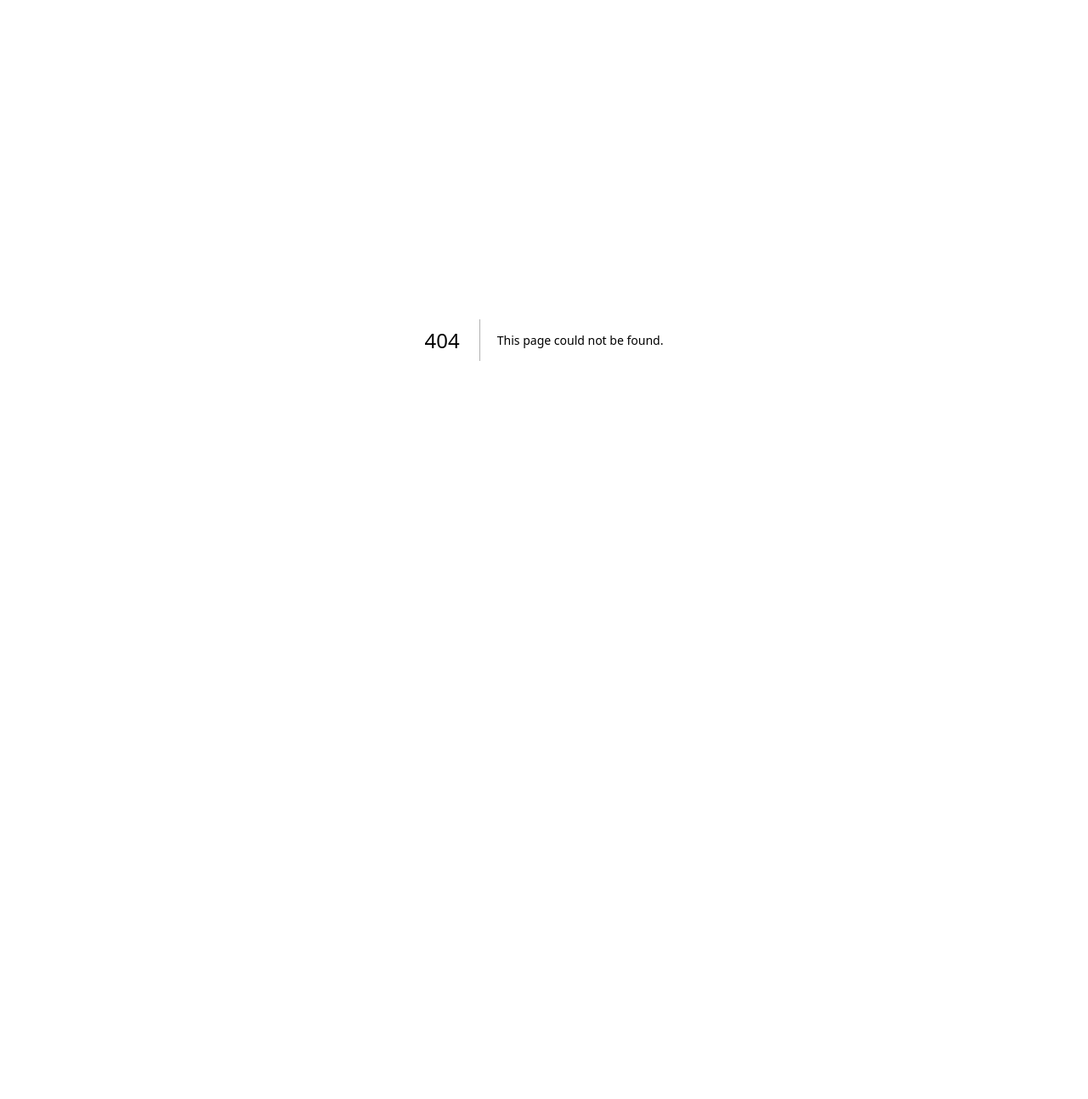
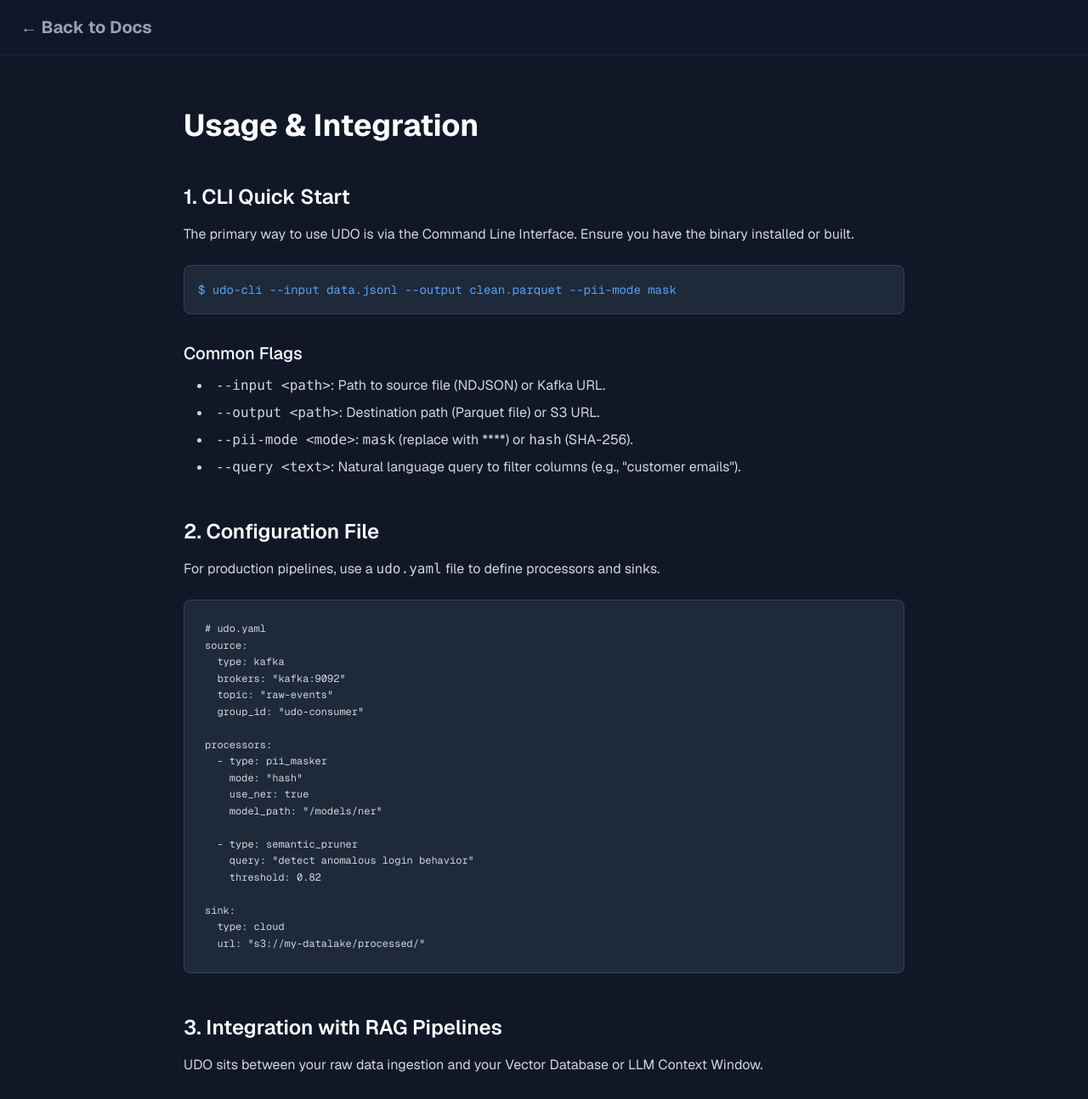
Before and after one commit to vikas-magar/udo, a Next.js app in the folder web/: page /docs/usage in a window 1280 px wide. Before the commit this address had no page. Shown: the top 1294 px of the page at 85% size. Before the commit the page ends 800 px from the top, so only its background shows below. Built offline with nearby package versions, Linux system fonts and the light colour scheme.

Commit message:
docs: remove status page, add usage documentation with examples

```diff
--- a/web/app/docs/page.tsx
+++ b/web/app/docs/page.tsx
@@ -17,9 +17,9 @@ export default function DocsIndex() {
         <h1 className="text-4xl font-bold mb-8">Documentation</h1>
         <div className="grid gap-6">
           <DocLink
-            href="/docs/status"
-            title="Project Status"
-            description="Current development status, implemented features, known gaps, and readiness assessment."
+            href="/docs/usage"
+            title="Usage & Integration"
+            description="Step-by-step guides for CLI usage, configuration, and integrating UDO into RAG pipelines."
           />
           <DocLink
             href="/docs/architecture"
--- a/web/app/docs/status/page.tsx
+++ /dev/null
@@ -1,67 +0,0 @@
-import Link from 'next/link';
-
-export default function ProjectStatus() {
-  return (
-    <div className="min-h-screen bg-gray-900 text-gray-100 font-sans">
-      <nav className="fixed w-full z-50 bg-gray-900/80 backdrop-blur-md border-b border-gray-800">
-        <div className="max-w-7xl mx-auto px-6 h-16 flex items-center justify-between">
-          <Link href="/docs" className="text-xl font-bold text-gray-400 hover:text-white">← Back to Docs</Link>
-        </div>
-      </nav>
-
-      <main className="pt-32 pb-20 px-6 max-w-4xl mx-auto text-gray-300">
-        <h1 className="text-4xl font-bold text-white mb-6">Project Status Report</h1>
-        <p className="mb-8 border-l-4 border-blue-500 pl-4 bg-gray-800/50 p-2 rounded-r">
-          <strong className="text-white">Date:</strong> 2026-01-18<br/>
-          <strong className="text-white">Version:</strong> 0.1.1
-        </p>
-
-        <h2 className="text-2xl font-semibold text-white mb-4 mt-12">1. Executive Summary</h2>
-        <p className="mb-6 leading-relaxed">
-          UDO (Universal Data Optimizer) is a Rust-based data processing pipeline designed for high-performance ETL tasks...
-        </p>
-
-        <h2 className="text-2xl font-semibold text-white mb-4 mt-12">2. Current State Analysis</h2>
-        <p className="mb-6">The codebase adheres to a modular architecture separating Core logic, IO adapters, Processors, and API interfaces.</p>
-
-        <h3 className="text-xl font-medium text-white mb-3">Core Architecture</h3>
-        <ul className="list-disc list-inside space-y-2 mb-8 ml-4">
-          <li><strong className="text-white">Pipeline Engine:</strong> flexible <code>Source -&gt; Processor[] -&gt; Sink</code> design.</li>
-          <li><strong className="text-white">Schema Management:</strong> Automatic schema inference from JSON data with drift detection.</li>
-          <li><strong className="text-white">Concurrency:</strong> Async-first design using <code>tokio</code>.</li>
-        </ul>
-
-        <h3 className="text-xl font-medium text-white mb-3">Key Components Status</h3>
-        <div className="overflow-x-auto mb-8">
-          <table className="w-full text-left text-sm border-collapse border border-gray-700">
-            <thead className="bg-gray-800 text-white">
-              <tr>
-                <th className="p-3 border border-gray-700">Component</th>
-                <th className="p-3 border border-gray-700">Status</th>
-                <th className="p-3 border border-gray-700">Details</th>
-              </tr>
-            </thead>
-            <tbody>
-              <tr><td className="p-3 border border-gray-700 font-medium">Input Sources</td><td className="p-3 border border-gray-700">🟢 Stable</td><td className="p-3 border border-gray-700"><code>FileSource</code> (NDJSON) is robust.</td></tr>
-              <tr><td className="p-3 border border-gray-700 font-medium">Processors</td><td className="p-3 border border-gray-700">🟢 Stable</td><td className="p-3 border border-gray-700"><code>PiiMasker</code> and <code>NerAnalyzer</code> fully integrated.</td></tr>
-              <tr><td className="p-3 border border-gray-700 font-medium">Sinks</td><td className="p-3 border border-gray-700">🟢 Stable</td><td className="p-3 border border-gray-700"><code>ParquetSink</code> stable. <code>CloudSink</code> supports multipart.</td></tr>
-            </tbody>
-          </table>
-        </div>
-
-        <h2 className="text-2xl font-semibold text-white mb-4 mt-12">3. Implemented Features</h2>
-        <ol className="list-decimal list-inside space-y-4 mb-8 ml-4">
-          <li>
-            <strong className="text-white">Air-Gapped AI Support:</strong> Load models from local directory via <code>model_path</code>.
-          </li>
-          <li>
-            <strong className="text-white">Advanced PII Protection:</strong> Regex and NER-based detection.
-          </li>
-          <li>
-            <strong className="text-white">Semantic Schema Optimization:</strong> Prunes columns based on intent.
-          </li>
-        </ol>
-      </main>
-    </div>
-  );
-}
--- /dev/null
+++ b/web/app/docs/usage/page.tsx
@@ -0,0 +1,84 @@
+import Link from 'next/link';
+
+export default function Usage() {
+  return (
+    <div className="min-h-screen bg-gray-900 text-gray-100 font-sans">
+      <nav className="fixed w-full z-50 bg-gray-900/80 backdrop-blur-md border-b border-gray-800">
+        <div className="max-w-7xl mx-auto px-6 h-16 flex items-center justify-between">
+          <Link href="/docs" className="text-xl font-bold text-gray-400 hover:text-white">← Back to Docs</Link>
+        </div>
+      </nav>
+
+      <main className="pt-32 pb-20 px-6 max-w-4xl mx-auto text-gray-300">
+        <h1 className="text-4xl font-bold text-white mb-8">Usage & Integration</h1>
+
+        <h2 className="text-2xl font-semibold text-white mb-4 mt-12">1. CLI Quick Start</h2>
+        <p className="mb-6">The primary way to use UDO is via the Command Line Interface. Ensure you have the binary installed or built.</p>
+
+        <div className="bg-gray-800 rounded-lg border border-gray-700 p-4 mb-8">
+          <code className="text-sm font-mono text-blue-400">$ udo-cli --input data.jsonl --output clean.parquet --pii-mode mask</code>
+        </div>
+
+        <h3 className="text-xl font-medium text-white mb-3">Common Flags</h3>
+        <ul className="list-disc list-inside space-y-2 mb-8 ml-4">
+          <li><code>--input &lt;path&gt;</code>: Path to source file (NDJSON) or Kafka URL.</li>
+          <li><code>--output &lt;path&gt;</code>: Destination path (Parquet file) or S3 URL.</li>
+          <li><code>--pii-mode &lt;mode&gt;</code>: <code>mask</code> (replace with ****) or <code>hash</code> (SHA-256).</li>
+          <li><code>--query &lt;text&gt;</code>: Natural language query to filter columns (e.g., "customer emails").</li>
+        </ul>
+
+        <h2 className="text-2xl font-semibold text-white mb-4 mt-12">2. Configuration File</h2>
+        <p className="mb-6">For production pipelines, use a <code>udo.yaml</code> file to define processors and sinks.</p>
+
+        <pre className="bg-gray-800 p-6 rounded-lg overflow-x-auto text-xs font-mono text-gray-300 border border-gray-700 leading-relaxed mb-8">
+{`# udo.yaml
+source:
+  type: kafka
+  brokers: "kafka:9092"
+  topic: "raw-events"
+  group_id: "udo-consumer"
+
+processors:
+  - type: pii_masker
+    mode: "hash"
+    use_ner: true
+    model_path: "/models/ner"
+
+  - type: semantic_pruner
+    query: "detect anomalous login behavior"
+    threshold: 0.82
+
+sink:
+  type: cloud
+  url: "s3://my-datalake/processed/"`}
+        </pre>
+
+        <h2 className="text-2xl font-semibold text-white mb-4 mt-12">3. Integration with RAG Pipelines</h2>
+        <p className="mb-6">
+          UDO sits between your raw data ingestion and your Vector Database or LLM Context Window.
+        </p>
+
+        <h3 className="text-xl font-medium text-white mb-3">Architecture Pattern</h3>
+        <div className="bg-gray-800 p-6 rounded-lg border border-gray-700 mb-8">
+          <p className="font-mono text-sm text-center">
+            [Raw Data] &rarr; <strong>[ UDO Engine ]</strong> &rarr; [Clean Parquet] &rarr; [Vector DB / LLM]
+          </p>
+        </div>
+
+        <h3 className="text-xl font-medium text-white mb-3">Example: Airflow DAG Integration</h3>
+        <p className="mb-4">You can trigger UDO as a Docker container task within Airflow.</p>
+        <pre className="bg-gray-800 p-6 rounded-lg overflow-x-auto text-xs font-mono text-gray-300 border border-gray-700 leading-relaxed">
+{`from airflow.providers.docker.operators.docker import DockerOperator
+
+process_data = DockerOperator(
+    task_id='udo_process',
+    image='udo-engine:latest',
+    command='--config /opt/udo/config.yaml',
+    volumes=['/local/data:/data', '/local/models:/models'],
+    network_mode='bridge'
+)`}
+        </pre>
+      </main>
+    </div>
+  );
+}
```
